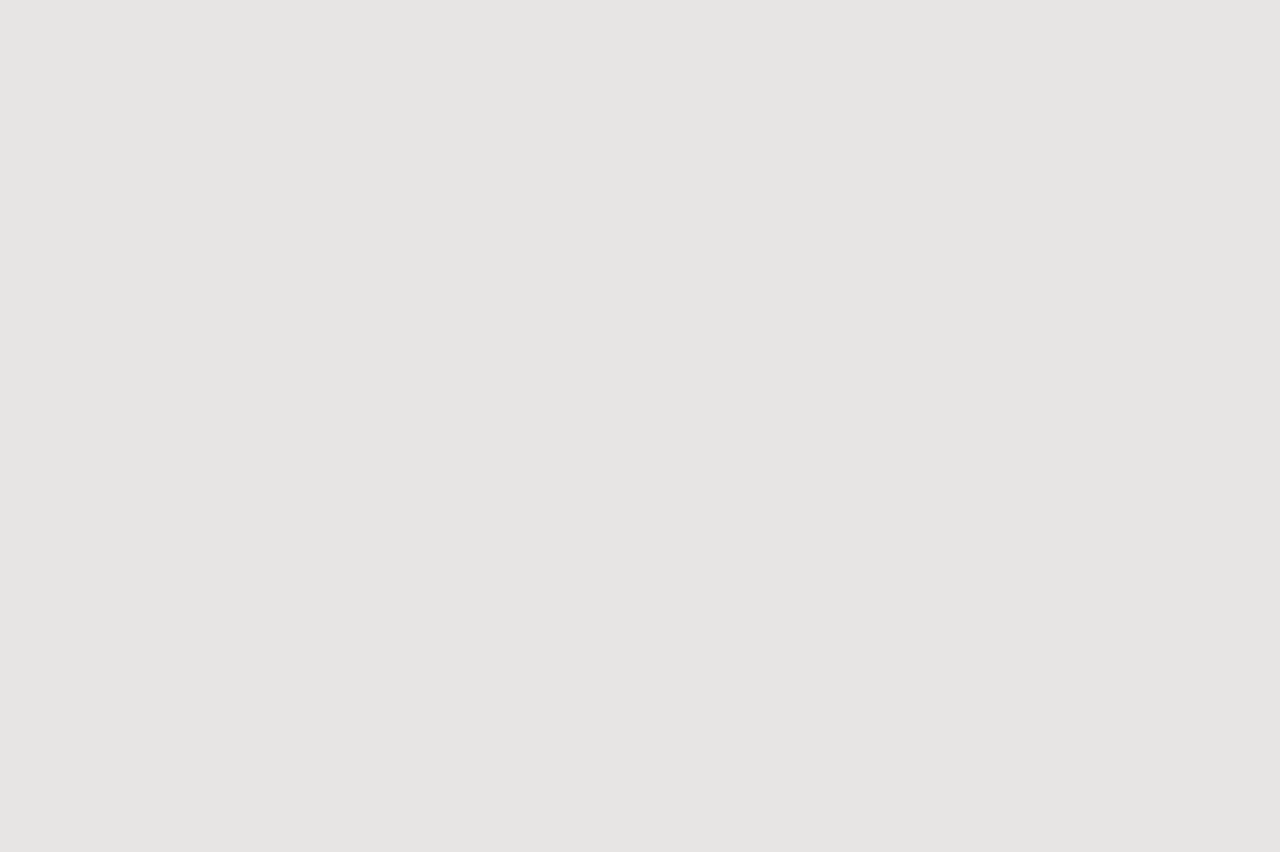
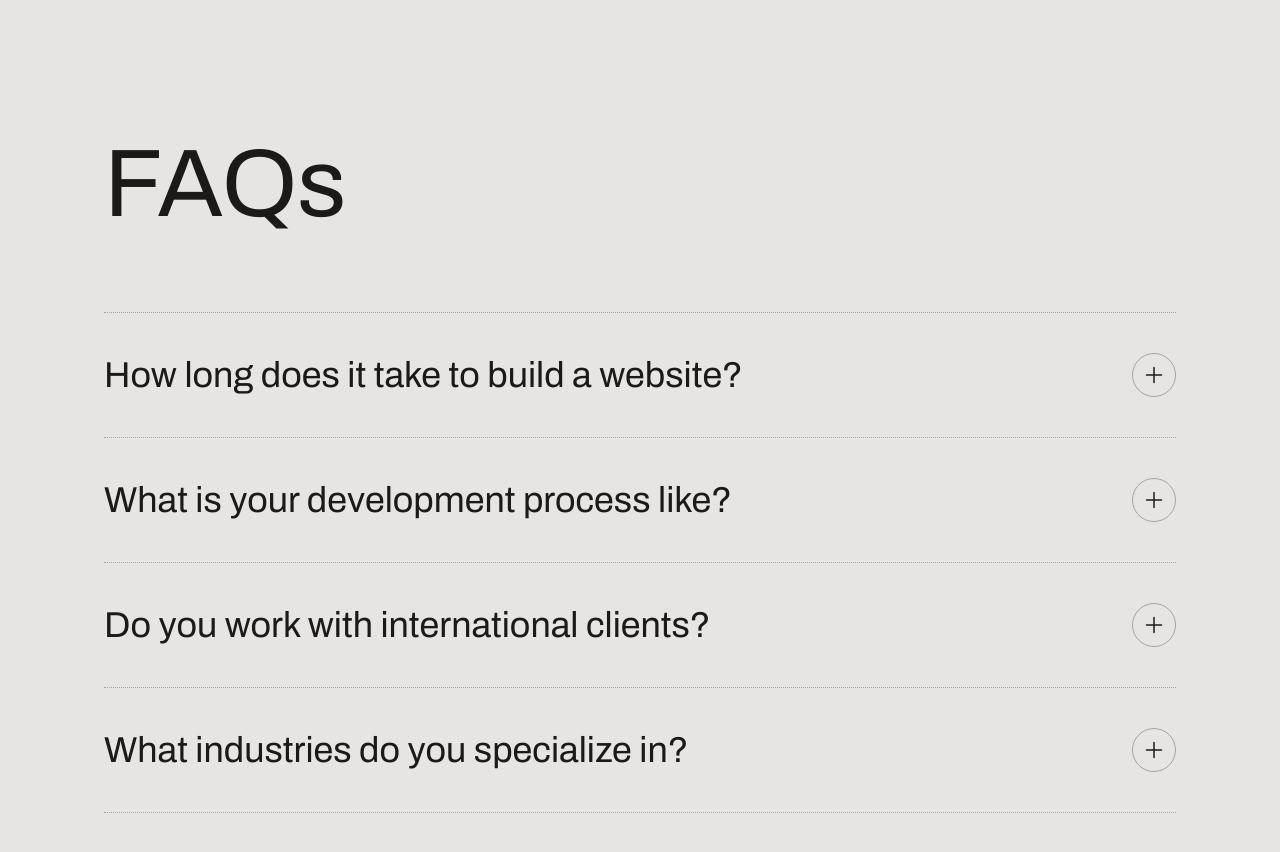
Before and after one commit to JannickPepe/TribeMinimalPortfolio, a Next.js app: page / in a window 1280 px wide. Shown: the part 4160-5012 px from the top of the page. Before the commit the page ends 4152 px from the top, so only its background shows below. Built offline with nearby package versions, Linux system fonts and the light colour scheme.

Commit message:
Implemented static FAQ

```diff
--- a/src/app/page.tsx
+++ b/src/app/page.tsx
@@ -1,3 +1,4 @@
+import FAQs from "@/sections/FAQs";
 import Header from "@/sections/Header";
 import Hero from "@/sections/Hero";
 import Intro from "@/sections/Intro";
@@ -42,6 +43,7 @@
       <Intro />
       <Projects />
       <Testimonials />
+      <FAQs />
     </main>
   )
 }
--- a/src/sections/FAQs.tsx
+++ b/src/sections/FAQs.tsx
@@ -1,6 +1,6 @@
 import { FC } from "react";
 
-/* eslint-disable-next-line @typescript-eslint/no-unused-vars */
+
 const faqs = [
   {
     question: "How long does it take to build a website?",
@@ -25,7 +25,28 @@
 ];
 
 const FAQs: FC = () => {
-  return <div>FAQs</div>;
+  return (
+    <section className="section">
+      <div className="container">
+        <h2 className="text-4xl md:text-7xl lg:text-8xl">FAQs</h2>
+
+        <div className="mt-10 md:mt-16 lg:mt-20">
+          {faqs.map(({ question, answer }) => (
+            <div key={question} className="border-t border-stone-400 border-dotted py-6 md:py-8 lg:py-10 last:border-b">
+                <div className="flex items-center justify-between gap-4">
+                  <div className="text-2xl md:text-3xl lg:text-4xl">{question}</div>
+                  <div className="inline-flex items-center justify-center size-11 border border-stone-400 rounded-full shrink-0">
+                    <svg xmlns="http://www.w3.org/2000/" fill="none" viewBox="0 0 24 24" strokeWidth="1.5" stroke="currentColor" className="size-6">
+                      <path strokeLinecap="round" strokeLinejoin="round" d="M12 4.5v15m7.5-7.5h-15" />
+                    </svg>
+                  </div>
+                </div>
+            </div>
+          ))}
+        </div>
+      </div>
+    </section>
+  )
 };
 
 export default FAQs;
```
